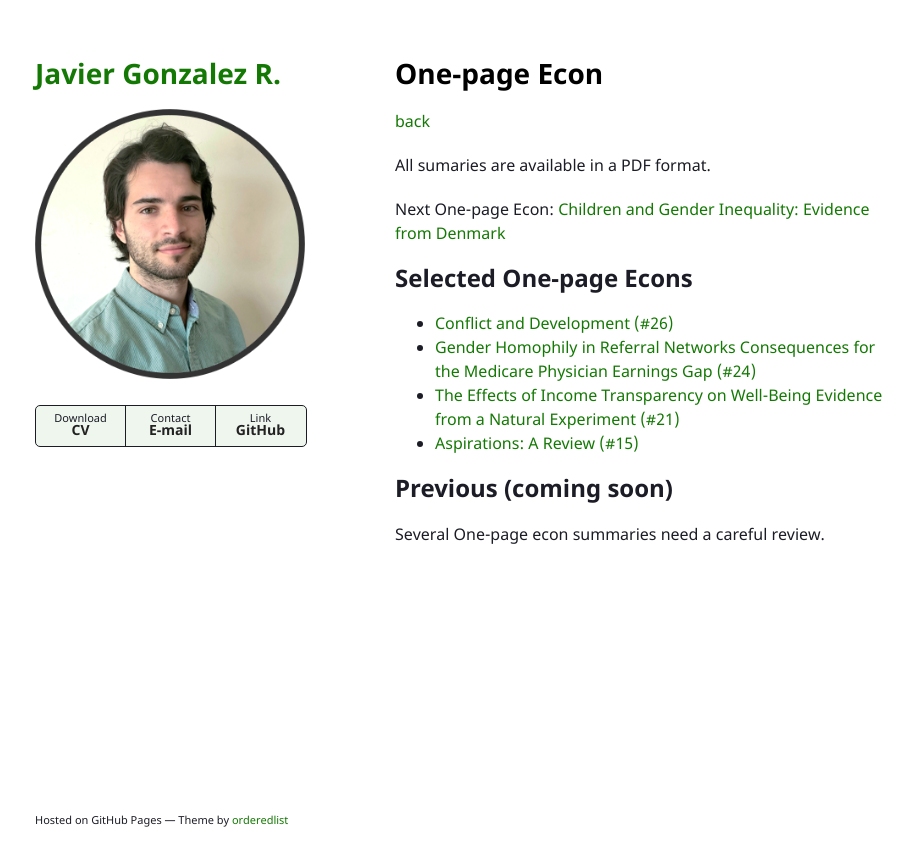
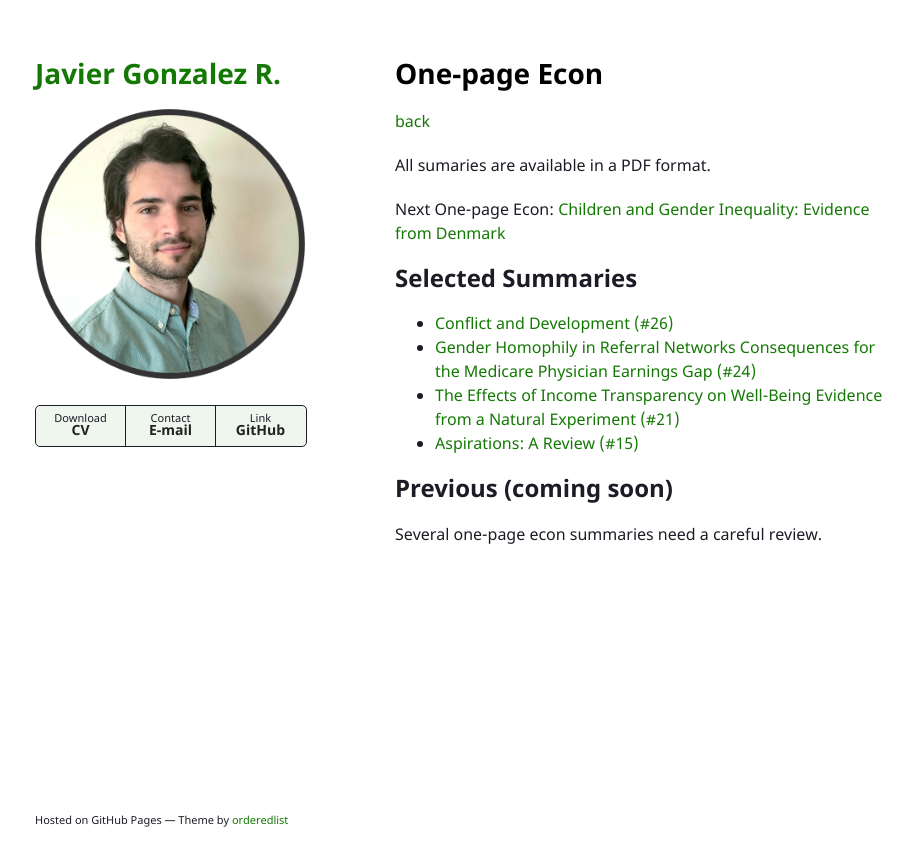
Before and after one commit to jjgecon/jjgecon.github.io, a Jekyll site: the page built from one-pageecon.md, in a window 1280 px wide. Shown: the top 866 px of the page, without its empty margins (175-1088 px from the left). Built offline with Jekyll 4.4.1, drawn with Linux system fonts in a browser that asks for light colours; the repository's description, which GitHub fills in, is left out; our own code applies the rules of GitHub Pages for plain Markdown files.

Commit message:
Signed-off-by: jjgecon <javierj.g18@gmail.com>

```diff
--- a/assets/css/style.scss
+++ b/assets/css/style.scss
@@ -2,3 +2,7 @@
 ---
 
 @import "jekyll-theme-minimal";
+
+.inner {
+    max-width: 75%;
+  }
--- a/one-pageecon.md
+++ b/one-pageecon.md
@@ -10,7 +10,7 @@ All sumaries are available in a PDF format.
 
 Next One-page Econ: [Children and Gender Inequality: Evidence from Denmark](https://www.aeaweb.org/articles?id=10.1257/app.20180010)
 
-## Selected One-page Econs
+## Selected Summaries
 
 - [Conflict and Development (#26)](https://jjgecon.github.io/assets/ope_pdf/Conflict%20and%20Development%20(Ray%202017).pdf)
 - [Gender Homophily in Referral Networks Consequences for the Medicare Physician Earnings Gap (#24)](https://jjgecon.github.io/assets/ope_pdf/Gender%20Homophily%20in%20Referral%20Networks%20Consequences%20for%20the%20Medicare%20Physician%20Earnings%20Gap%20(Zeltzer%202020).pdf)
@@ -19,4 +19,4 @@ Next One-page Econ: [Children and Gender Inequality: Evidence from Denmark](http
 
 ## Previous (coming soon)
 
-Several One-page econ summaries need a careful review.
+Several one-page econ summaries need a careful review.
```
